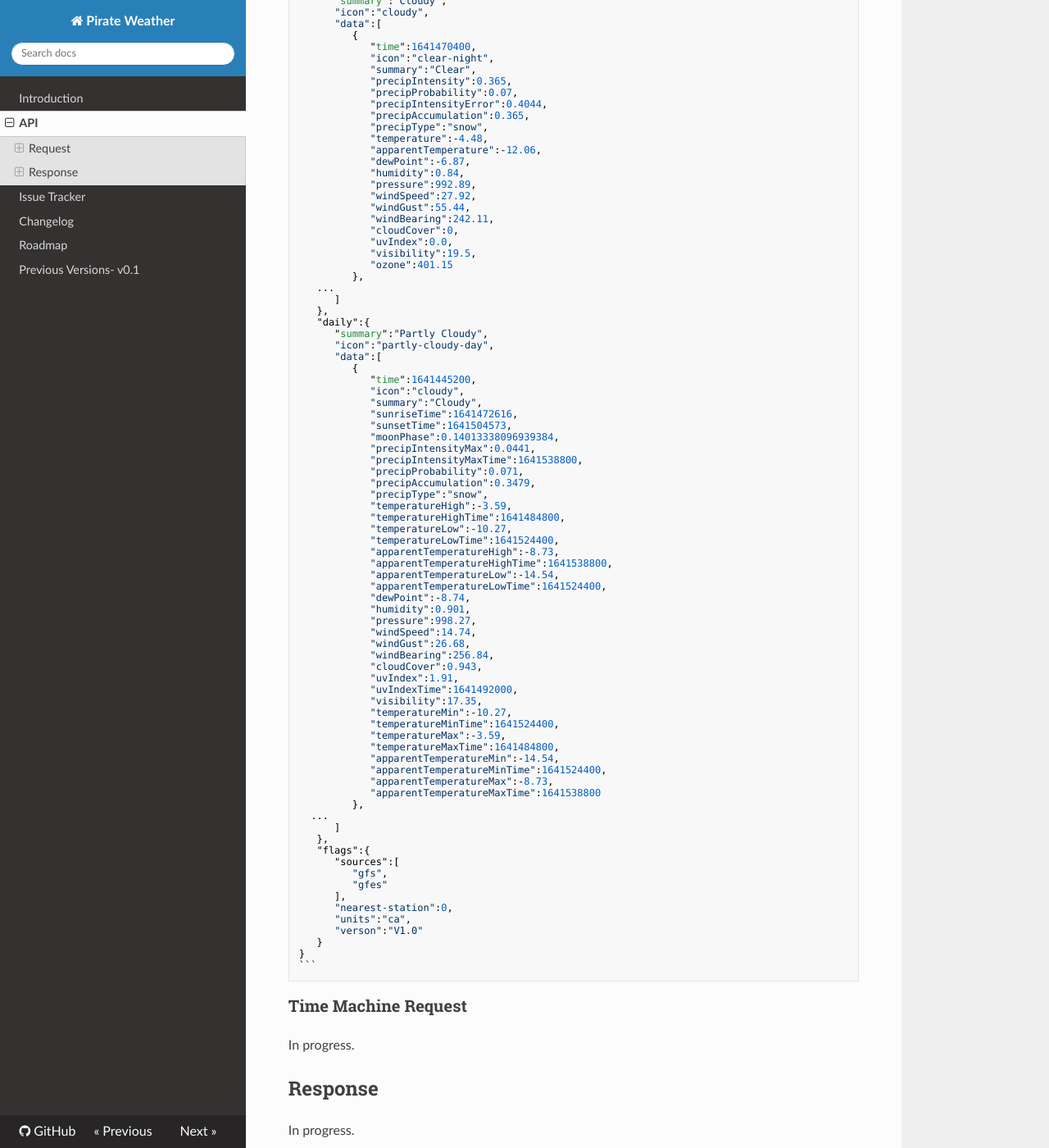
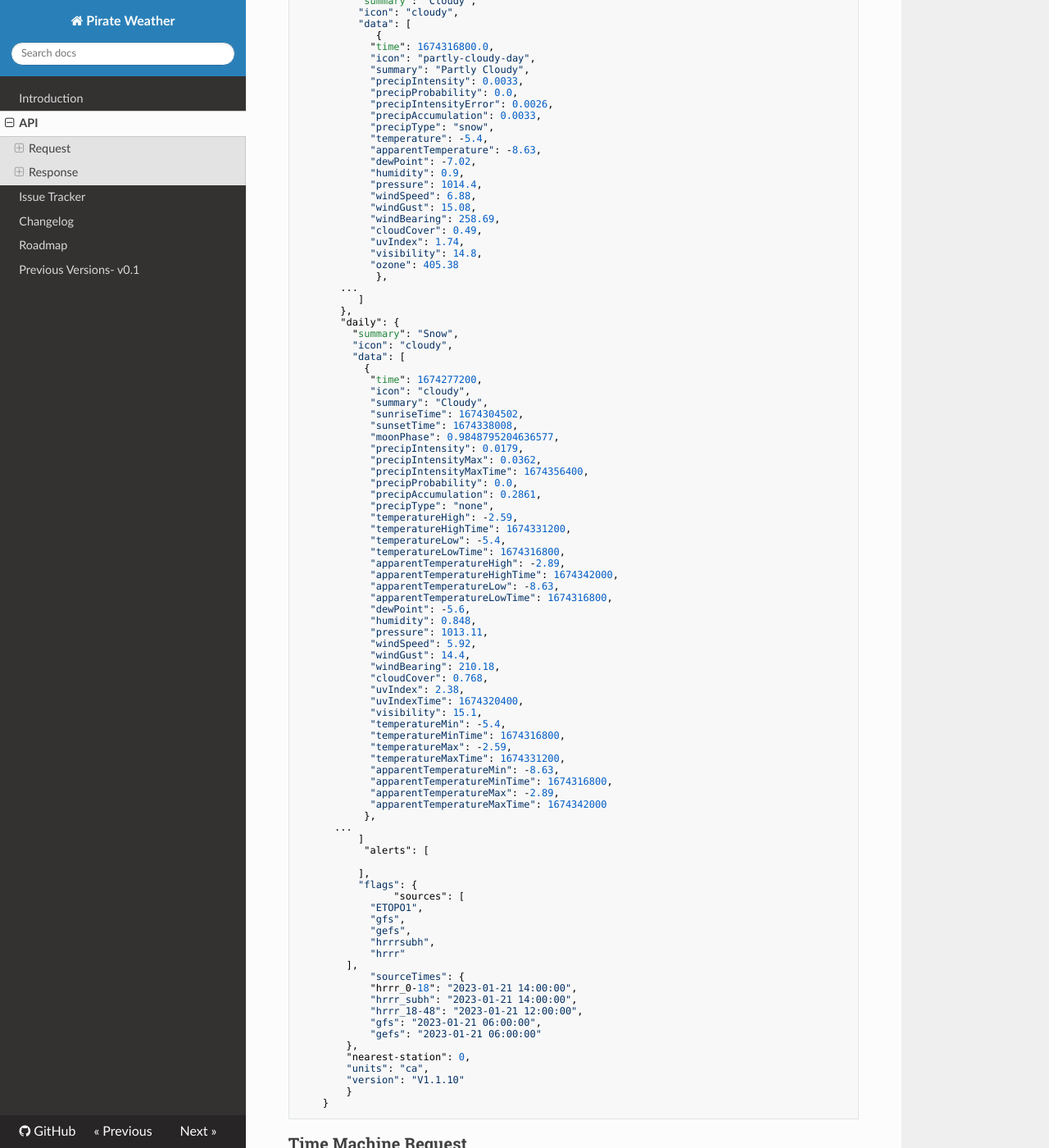
Before and after one commit to Pirate-Weather/pirateweather, an MkDocs documentation site: the page built from docs/API.md, in a window 1280 px wide and 1400 px high, scrolled down 3798 px. Shown: the whole window at 82% size. Built offline with MkDocs 1.6.1, drawn with Linux system fonts in a browser that asks for light colours; nearby versions of some CDN libraries; some of the changed text lies outside the part shown.

````diff
--- a/docs/API.md
+++ b/docs/API.md
@@ -22,7 +22,7 @@ As a reminder, this key is secret, and unique to each user. Keep it secret, and
 #### Location
 The location is specified by a latitude (1st) and longitude (2nd) in decimal degrees (ex. `45.42,-75.69`). An unlimited number of decimal places are allowed; however, the API only returns data to the closest 13 km model square, so there's no benefit after 3 digits. While the recommended way to format this field is with positive (North/ West) and negative (South/ East) degrees, results should be valid when submitting longitudes from 0 to 360, instead of -180 to 180.
 
-If you are looking for a place to figure out the latitude and longitude, https://www.latlong.net/ is a good starting point.
+If you are looking for a place to figure out the latitude and longitude, [https://www.latlong.net/](https://www.latlong.net/) is a good starting point.
 
 #### Time
 The time field is optional for the forecast request, but mandatory for a historic request. If present, time can be specified in one of three different ways:
@@ -76,136 +76,150 @@ Finally, if `tz=precise` is included, the high precision algorithm of [TimeZoneF
 
 
 ### Example
-	```
+```
 	GET https://api.pirateweather.net/forecast/1234567890abcdefghijklmnopqrstuvwxyz/45.42,-74.30?&units=ca
 	{
-	   "latitude":45.42,
-	   "longitude":-74.30,
-	   "timezone":"America/Toronto",
-	   "offset":-5.0,
-	   "currently":{
-	      "time":1641470400,
-	      "summary":"Clear",
-	      "icon":"clear-night",
-	      "nearestStormDistance":0,
-	      "nearestStormBearing":0,
-	      "precipIntensity":0.0,
-	      "precipProbability":0.0,
-	      "precipIntensityError":0.0,
-	      "precipType":"none",
-	      "temperature":-4.48,
-	      "apparentTemperature":-12.06,
-	      "dewPoint":-6.87,
-	      "humidity":0.84,
-	      "pressure":992.89,
-	      "windSpeed":27.918,
-	      "windGust":55.44,
-	      "windBearing":242.11,
-	      "cloudCover":0,
-	      "uvIndex":0.0,
-	      "visibility":19.5,
-	      "ozone":401.15
-	   },
+	  "latitude": 45.42,
+	  "longitude": -75.69,
+	  "timezone": "America/Toronto",
+	  "offset": -5.0,
+	  "elevation": 69,
+	  "currently": {
+		"time": 1674318840,
+		"summary": "Clear",
+		"icon": "clear-day",
+		"nearestStormDistance": 0,
+		"nearestStormBearing": 0,
+		"precipIntensity": 0.0,
+		"precipProbability": 0.0,
+		"precipIntensityError": 0.0,
+		"precipType": "none",
+		"temperature": -4.59,
+		"apparentTemperature": -7.82,
+		"dewPoint": -6.21,
+		"humidity": 0.88,
+		"pressure": 1014.3,
+		"windSpeed": 7.204,
+		"windGust": 14.18,
+		"windBearing": 255.53,
+		"cloudCover": 0.14,
+		"uvIndex": 2.38,
+		"visibility": 14.7,
+		"ozone": 402.2
+	  },
 	   "minutely":{
 	      "summary":"Clear",
 	      "icon":"clear",
 	      "data":[
 	         {
-	            "time":1641470400,
-	            "precipIntensity":0.0,
-	            "precipProbability":0.07,
-	            "precipIntensityError":0.0011,
-	            "precipType":"none"
+	            "time": 1674318840,
+		    "precipIntensity": 0.0,
+		    "precipProbability": 0.0,
+		    "precipIntensityError": 0.0,
+		    "precipType": "none"
 	         },
 	   ...
 	      ]
 	   },
 	   "hourly":{
-	      "summary":"Cloudy",
-	      "icon":"cloudy",
-	      "data":[
-	         {
-	            "time":1641470400,
-	            "icon":"clear-night",
-	            "summary":"Clear",
-	            "precipIntensity":0.365,
-	            "precipProbability":0.07,
-	            "precipIntensityError":0.4044,
-	            "precipAccumulation":0.365,
-	            "precipType":"snow",
-	            "temperature":-4.48,
-	            "apparentTemperature":-12.06,
-	            "dewPoint":-6.87,
-	            "humidity":0.84,
-	            "pressure":992.89,
-	            "windSpeed":27.92,
-	            "windGust":55.44,
-	            "windBearing":242.11,
-	            "cloudCover":0,
-	            "uvIndex":0.0,
-	            "visibility":19.5,
-	            "ozone":401.15
-	         },
+	      "summary": "Cloudy",
+		  "icon": "cloudy",
+		  "data": [
+		     {
+			"time": 1674316800.0,
+			"icon": "partly-cloudy-day",
+			"summary": "Partly Cloudy",
+			"precipIntensity": 0.0033,
+			"precipProbability": 0.0,
+			"precipIntensityError": 0.0026,
+			"precipAccumulation": 0.0033,
+			"precipType": "snow",
+			"temperature": -5.4,
+			"apparentTemperature": -8.63,
+			"dewPoint": -7.02,
+			"humidity": 0.9,
+			"pressure": 1014.4,
+			"windSpeed": 6.88,
+			"windGust": 15.08,
+			"windBearing": 258.69,
+			"cloudCover": 0.49,
+			"uvIndex": 1.74,
+			"visibility": 14.8,
+			"ozone": 405.38
+		     },
 	   ...
 	      ]
 	   },
-	   "daily":{
-	      "summary":"Partly Cloudy",
-	      "icon":"partly-cloudy-day",
-	      "data":[
-	         {
-	            "time":1641445200,
-	            "icon":"cloudy",
-	            "summary":"Cloudy",
-	            "sunriseTime":1641472616,
-	            "sunsetTime":1641504573,
-	            "moonPhase":0.14013338096939384,
-	            "precipIntensityMax":0.0441,
-	            "precipIntensityMaxTime":1641538800,
-	            "precipProbability":0.071,
-	            "precipAccumulation":0.3479,
-	            "precipType":"snow",
-	            "temperatureHigh":-3.59,
-	            "temperatureHighTime":1641484800,
-	            "temperatureLow":-10.27,
-	            "temperatureLowTime":1641524400,
-	            "apparentTemperatureHigh":-8.73,
-	            "apparentTemperatureHighTime":1641538800,
-	            "apparentTemperatureLow":-14.54,
-	            "apparentTemperatureLowTime":1641524400,
-	            "dewPoint":-8.74,
-	            "humidity":0.901,
-	            "pressure":998.27,
-	            "windSpeed":14.74,
-	            "windGust":26.68,
-	            "windBearing":256.84,
-	            "cloudCover":0.943,
-	            "uvIndex":1.91,
-	            "uvIndexTime":1641492000,
-	            "visibility":17.35,
-	            "temperatureMin":-10.27,
-	            "temperatureMinTime":1641524400,
-	            "temperatureMax":-3.59,
-	            "temperatureMaxTime":1641484800,
-	            "apparentTemperatureMin":-14.54,
-	            "apparentTemperatureMinTime":1641524400,
-	            "apparentTemperatureMax":-8.73,
-	            "apparentTemperatureMaxTime":1641538800
-	         },
+	   "daily": {
+		 "summary": "Snow",
+		 "icon": "cloudy",
+		 "data": [
+		   {
+			"time": 1674277200,
+			"icon": "cloudy",
+			"summary": "Cloudy",
+			"sunriseTime": 1674304502,
+			"sunsetTime": 1674338008,
+			"moonPhase": 0.9848795204636577,
+			"precipIntensity": 0.0179,
+			"precipIntensityMax": 0.0362,
+			"precipIntensityMaxTime": 1674356400,
+			"precipProbability": 0.0,
+			"precipAccumulation": 0.2861,
+			"precipType": "none",
+			"temperatureHigh": -2.59,
+			"temperatureHighTime": 1674331200,
+			"temperatureLow": -5.4,
+			"temperatureLowTime": 1674316800,
+			"apparentTemperatureHigh": -2.89,
+			"apparentTemperatureHighTime": 1674342000,
+			"apparentTemperatureLow": -8.63,
+			"apparentTemperatureLowTime": 1674316800,
+			"dewPoint": -5.6,
+			"humidity": 0.848,
+			"pressure": 1013.11,
+			"windSpeed": 5.92,
+			"windGust": 14.4,
+			"windBearing": 210.18,
+			"cloudCover": 0.768,
+			"uvIndex": 2.38,
+			"uvIndexTime": 1674320400,
+			"visibility": 15.1,
+			"temperatureMin": -5.4,
+			"temperatureMinTime": 1674316800,
+			"temperatureMax": -2.59,
+			"temperatureMaxTime": 1674331200,
+			"apparentTemperatureMin": -8.63,
+			"apparentTemperatureMinTime": 1674316800,
+			"apparentTemperatureMax": -2.89,
+			"apparentTemperatureMaxTime": 1674342000
+		   },
 	  ...
 	      ]
-	   },
-	   "flags":{
-	      "sources":[
-	         "gfs",
-	         "gfes"
+	       "alerts": [
+
 	      ],
-	      "nearest-station":0,
-	      "units":"ca",
-	      "verson":"V1.0"
-	   }
+	      "flags": {
+	    	    "sources": [
+		    "ETOPO1",
+		    "gfs",
+		    "gefs",
+		    "hrrrsubh",
+		    "hrrr"
+	    ],
+	        "sourceTimes": {
+		    "hrrr_0-18": "2023-01-21 14:00:00",
+		    "hrrr_subh": "2023-01-21 14:00:00",
+		    "hrrr_18-48": "2023-01-21 12:00:00",
+		    "gfs": "2023-01-21 06:00:00",
+		    "gefs": "2023-01-21 06:00:00"
+	    },
+		"nearest-station": 0,
+		"units": "ca",
+		"version": "V1.1.10"
+	    }
 	}
-	```
+```
 
 ### Time Machine Request
 In progress.
@@ -215,9 +229,44 @@ In progress.
 In progress.
 
 ### Data Point
+
+#### apparentTemperature
 In progress.
 
-#### Icon
+#### apparentTemperatureMax, only on `daily`<br>
+In progress.
+
+#### apparentTemperatureMaxTime, only on `daily`<br>
+In progress.
+
+#### apparentTemperatureMin, only on `daily`<br>
+In progress.
+
+#### apparentTemperatureMinTime, only on `daily`<br>
+In progress.
+
+#### apparentTemperatureHigh, only on `daily`<br>
+In progress.
+
+#### apparentTemperatureHighTime, only on `daily`<br>
+In progress.
+
+#### apparentTemperatureLow, only on `daily`<br>
+In progress.
+
+#### apparentTemperatureLowTime, only on `daily`<br>
+In progress.
+
+#### cloudCover
+Percentage of the sky that is covered in clouds. This value will be between 0 and 1 inclusive.
+
+#### dewPoint
+In progress.
+
+#### humidity
+Relative humidity expressed as a value between 0 and 1 inclusive.<br>
+
+#### icon
 One of a set of icons to provide a visual display of what's happening. This could be one of:
 `clear-day, clear-night, rain, snow, sleet, wind, fog, cloudy, partly-cloudy-day, partly-cloudy-night`.
 
@@ -243,9 +292,120 @@ The algorithm here is straightforward, coming from this [NOAA resource](https://
 
 For additional details, see [issue #3](https://github.com/alexander0042/pirateweather/issues/3).
 
+#### moonPhase, only on `daily`<br>
+In progress.
+
+#### nearestStormBearing, only on `currently`<br>
+In progress.
+
+#### nearestStormDistance, only on `currently`<br>
+In progress.
+
+#### ozone
+In progress.
+
+#### precipAccumulation, only on `hourly` and `daily`<br>
+In progress.
+
+#### precipIntensity
+The rate in which liquid precipitation is falling. This value is expressed in millimeters per hour or inches per hour depending on the requested units.
+
+#### precipIntensityMax, only on `daily`<br>
+In progress.
+
+#### precipIntensityMaxTime, only on `daily`<br>
+In progress.
+
+#### precipIntensityMin, only on `daily`<br>
+In progress.
+
+#### precipIntensityMinTime, only on `daily`<br>
+In progress.
+
+#### precipIntensityProbablity
+The probablity of precipitation occuring expressed as a value between 0 and 1 inclusive.
+
+#### precipType
+The type of precipitation occuring. If `precipIntensity` is greater than zero this property will have one of the following values: `rain`, `snow` or `sleet` otherwise the value will be `none`.
+
+#### pressure
+In progress.
+
+#### summary
+In progress.
+
+#### sunriseTime, only on `daily`<br>
+In progress.
+
+#### sunsetTime, only on `daily`<br>
+In progress.
+
+#### temperature
+The air temperature in degrees celsius or degrees farenheit depending on the requested `units`
+
+#### temperatureHigh, only on `daily`<br>
+The daytime high temperature calculated between 6am and 6am local time.
+
+#### temperatureHighTime, only on `daily`<br>
+The time in which the high temperature occurs represented in UNIX time.
+
+#### temperatureLow, only on `daily`<br>
+The overnight low temperature calculated between 6am and 6am local time.
+
+#### temperatureLowTime, only on `daily`<br>
+The time in which the low temperature occurs represented in UNIX time.
+
+#### temperatureMax, only on `daily`<br>
+The maximum temperature calculated between 12am and 12am local time.
+
+#### temperatureMaxTime, only on `daily`<br>
+The time in which the maximum temperature occurs represented in UNIX time.
+
+#### temperatureMin, only on `daily`<br>
+The minimum temperature calculated between 12am and 12am local time.
+
+#### temperatureMinTime, only on `daily`<br>
+The time in which the minimum temperature occurs represented in UNIX time.
+
+#### time
+In progress.
+
+#### unIndex
+The UV index.
+
+#### uvIndexTime, only on `daily`<br>
+The time in which the maximum `uvIndex` occurs during the day.
+
+#### visibility
+The visibility in kilometres or miles depending on the requested units. In the `daily` block the visibility is the average visibility for the day. This value is capped at 16 kilometres or 10 miles depending on the requested units.
+
+#### windBearing
+In progress.
+
+#### windGust
+The wind gust in kilometres per hour or miles per hour depending on the requested units.
+
+#### windGustTime, only on `daily`
+The time in which the maximum wind gust occurs during the day represented in UNIX time.
+
+#### windSpeed
+The current wind speed in kilometres per hour or miles per hour depending on the requested units.
 
 ### Alerts
 In progress.
 
 ### Flags
-In progress.
+#### sources
+The models used to generate the forecast.
+
+#### sourceTimes
+The time in UTC when the model was last updated.
+
+#### nearest-station
+The distance in miles or kilometres to the closest station used in the request.
+
+#### units
+Indicates which units were used in the forecasts.
+
+#### version
+The version of PirateWeather used to generate the forecast.
````
